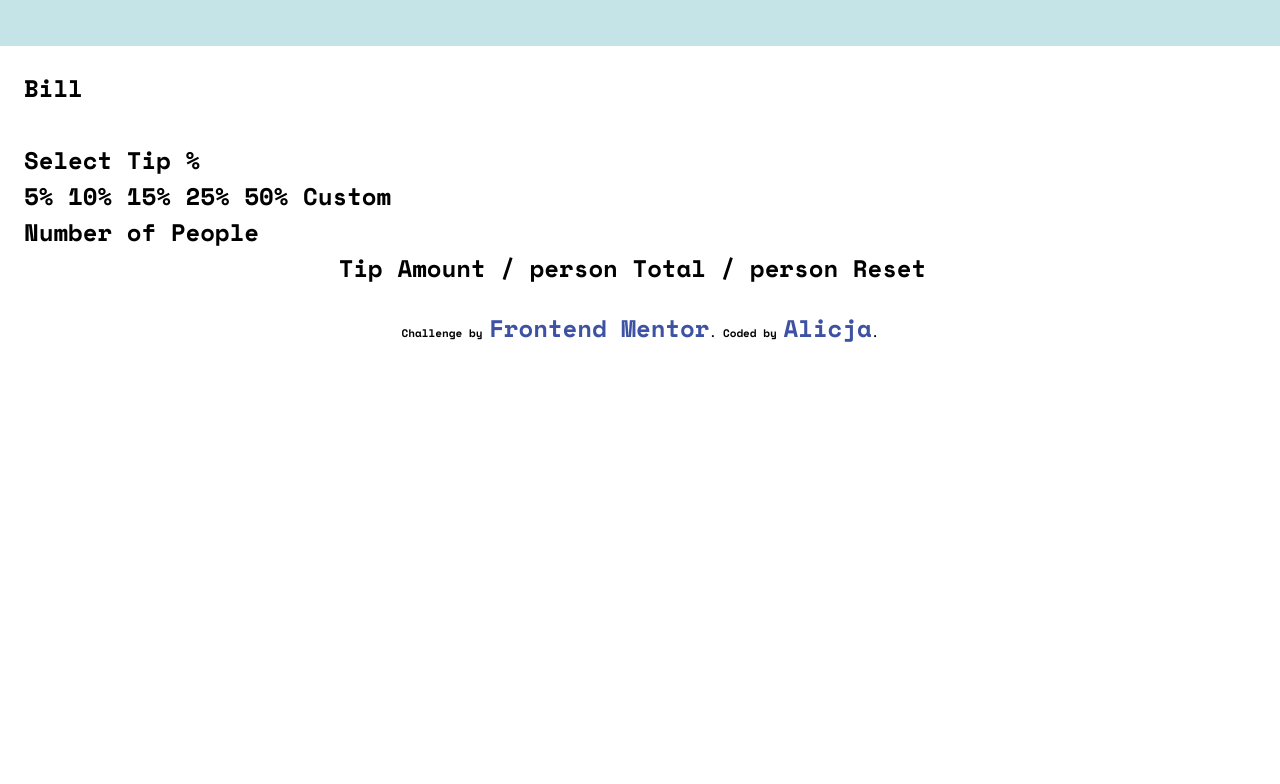
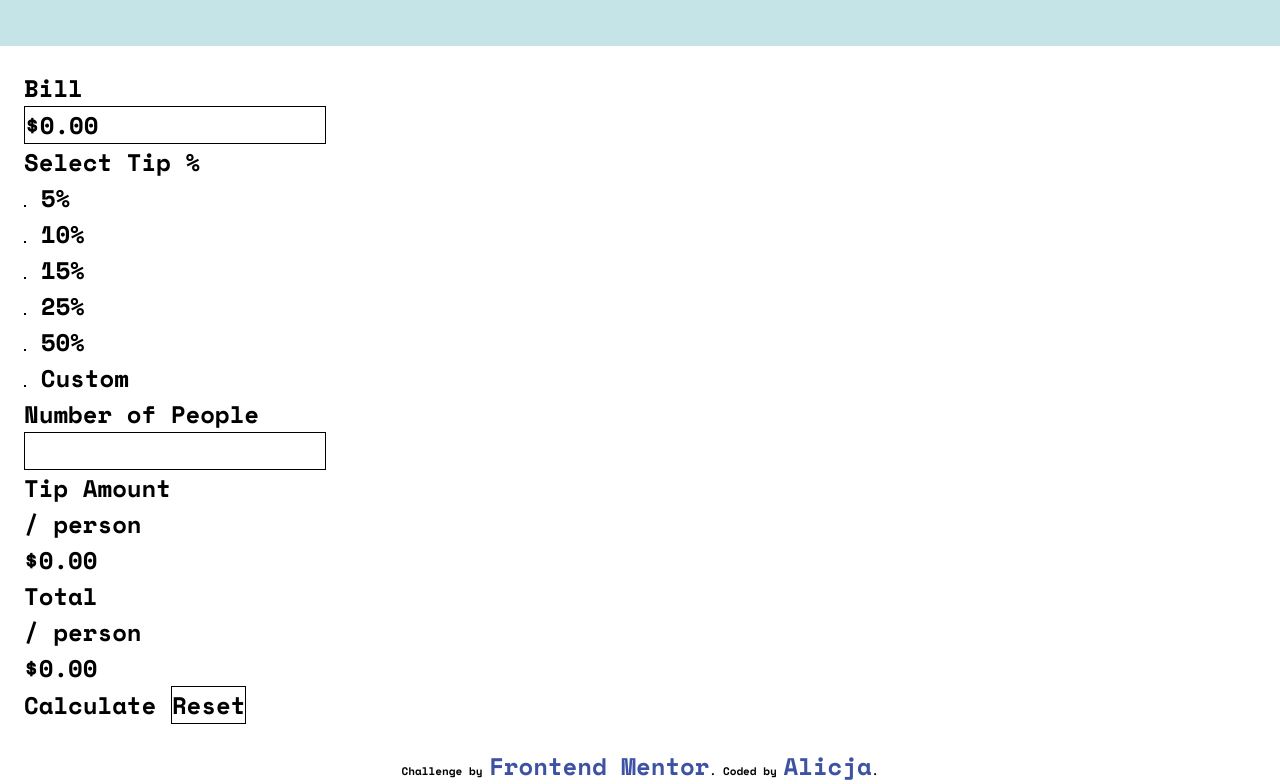
Before and after one commit to alaWilliams/tip-calculator-app, a plain HTML site: page index.html in a window 1280 px wide. Shown: the part 122-906 px from the top of the page. Before the commit the page ends 800 px from the top, so only its background shows below. Drawn offline with nearby package versions, Linux system fonts and the light colour scheme.

Commit message:
creating a form

```diff
--- a/index.html
+++ b/index.html
@@ -42,16 +42,56 @@
 
 		<section class="section">
 			<h2 class="section-title">Bill</h2>
-			<input type="number" />
+			<input type="number" class="bill-amout" placeholder="$0.00"/>
 
-			<h2 class="section-title">Select Tip %</h2>
-			5% 10% 15% 25% 50% Custom
+			<fieldset>
+				<h2 class="section-title">Select Tip %</h2>
+
+				<div class="tip-input">
+					<input type="radio" value="5%" id="5%" />
+					<label for="5%">5%</label>
+				</div>
+
+				<div class="tip-input">
+					<input type="radio" value="10%" id="10%" />
+					<label for="10%">10%</label>
+				</div>
+
+				<div class="tip-input">
+					<input type="radio" value="15%" id="15%" />
+					<label for="15%">15%</label>
+				</div>
+
+				<div class="tip-input">
+					<input type="radio" value="25%" id="25%" />
+					<label for="25%">25%</label>
+				</div>
+
+				<div class="tip-input">
+					<input type="radio" value="50%" id="50%" />
+					<label for="50%">50%</label>
+				</div>
+
+				<div class="tip-input">
+					<input type="radio" value="Custom" id="Custom" />
+					<label for="Custom">Custom</label>
+				</div>
+			</fieldset>
 
 			<h2 class="section-title">Number of People</h2>
-			<input type="number" />
-			Tip Amount / person Total / person
-
-			<button type="button">Reset</button>
+			<input type="number" class="people-amount"/>
+			<div>
+				<div>Tip Amount</div>
+				<div class="person">/ person</div>
+				<div class="tip-amount amount">$0.00</div>
+			</div>
+			<div>
+				Total
+				<div class="person">/ person</div>
+				<div class="total amount">$0.00</div>
+			</div>
+			<button class="calc">Calculate</button>
+			<input type="reset" value="Reset" />
 		</section>
 
 		<div class="attribution">
@@ -61,5 +101,7 @@
 			>. Coded by
 			<a href="https://github.com/alaWilliams" target="_blank">Alicja</a>.
 		</div>
+
+		<script type="text/javascript" src="./script.js"></script>
 	</body>
 </html>
--- /dev/null
+++ b/script.js
@@ -0,0 +1,2 @@
+const billTotal = document.querySelector('.bill-amount');
+const numOfPeople = document.querySelector(".people-amount")
--- a/style.css
+++ b/style.css
@@ -16,6 +16,6 @@
   padding: 1rem;
 }
 
-.section-title {
-
+input {
+  border: 1px solid black;
 }
```
